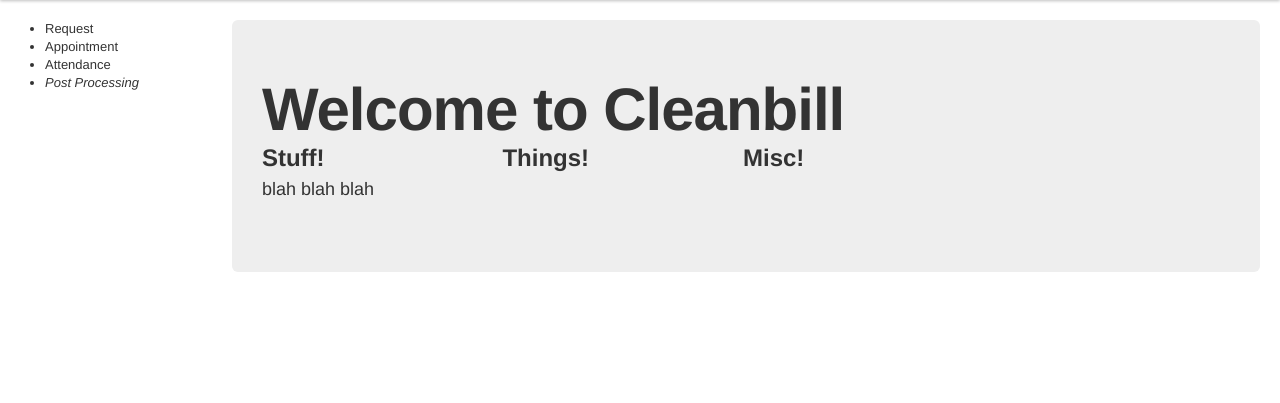
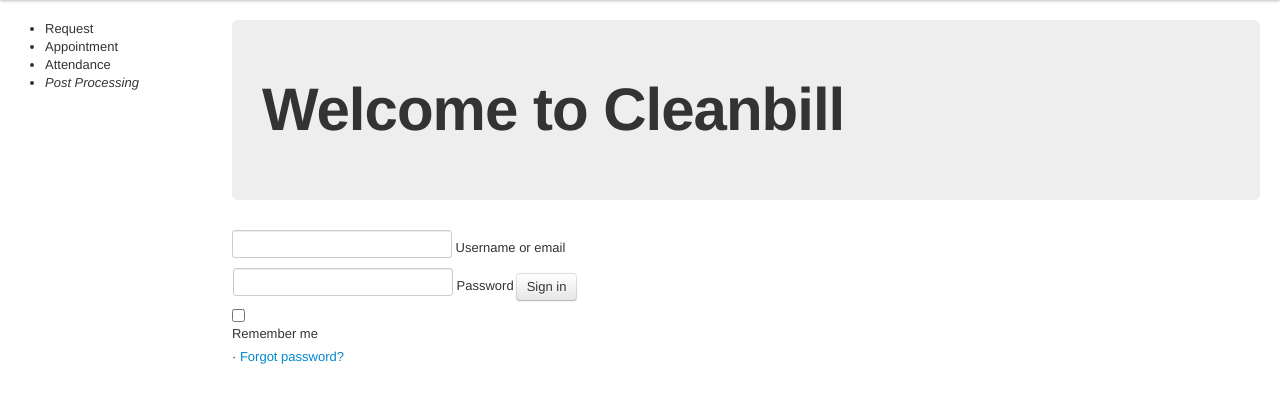
Before and after one commit to cleanbill/ris, a Flask app: page / in a window 1280 px wide. Shown: the part 40-443 px from the top of the page. Run offline with Flask 2, Linux system fonts and the light colour scheme; some libraries are stand-ins or nearby versions.

Commit message:
Example of login

```diff
--- a/ris/core/templates/index.html
+++ b/ris/core/templates/index.html
@@ -8,10 +8,44 @@
 
 </div>
 </div>
-<div class="row">
-<div class="span3"><h2>Stuff!</h2><p>blah blah blah</div>
-<div class="span3"><h2>Things!</h2></div>
-<div class="span3"><h2>Misc!</h2></div>
 </div>
-</div>
+              <div class="front-signin js-front-signin">
+                <form action="https://twitter.com/sessions?phx=1" class="signin" method="post">
+                  <div class="placeholding-input username">
+                    <input type="text" class="text-input email-input" name="session[username_or_email]" title="Username or email" autocomplete="on">
+                    <span class="placeholder">Username or email</span>
+                  </div>
+
+                  <table class="flex-table password-signin">
+                    <tbody>
+                      <tr>
+                        <td class="flex-table-primary">
+                          <div class="placeholding-input password flex-table-form">
+                            <input type="password" class="text-input flex-table-input" name="session[password]" title="Password">
+                            <span class="placeholder">Password</span>
+                          </div>
+                        </td>
+                        <td class="flex-table-secondary">
+                          <button type="submit" class="submit btn primary-btn flex-table-btn js-submit">Sign in</button>
+                        </td>
+                      </tr>
+                    </tbody>
+                  </table>
+
+                  <div class="remember-forgot">
+                    <label class="remember">
+                      <input type="checkbox" value="1" name="remember_me">
+                      <span>Remember me</span>
+                    </label>
+                    <span class="separator">&middot;</span>
+                    <a class="forgot" href="/account/resend_password">Forgot password?</a>
+                  </div>
+
+                    <input type="hidden" name="return_to_ssl" value="true">
+
+                  <input type="hidden" name="scribe_log">
+                  <input type="hidden" name="redirect_after_login" value="">
+                  <input type='hidden' value='531a5aef684c4b796e8112ecbf822adee6a2b892' name='authenticity_token'/>
+                </form>
+              </div>
 {% endblock %}
```
